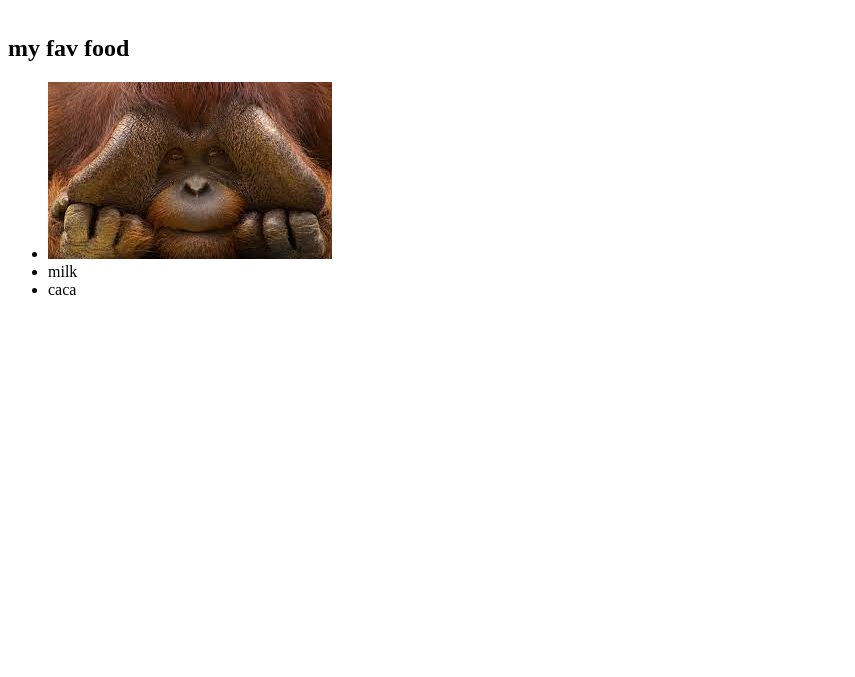
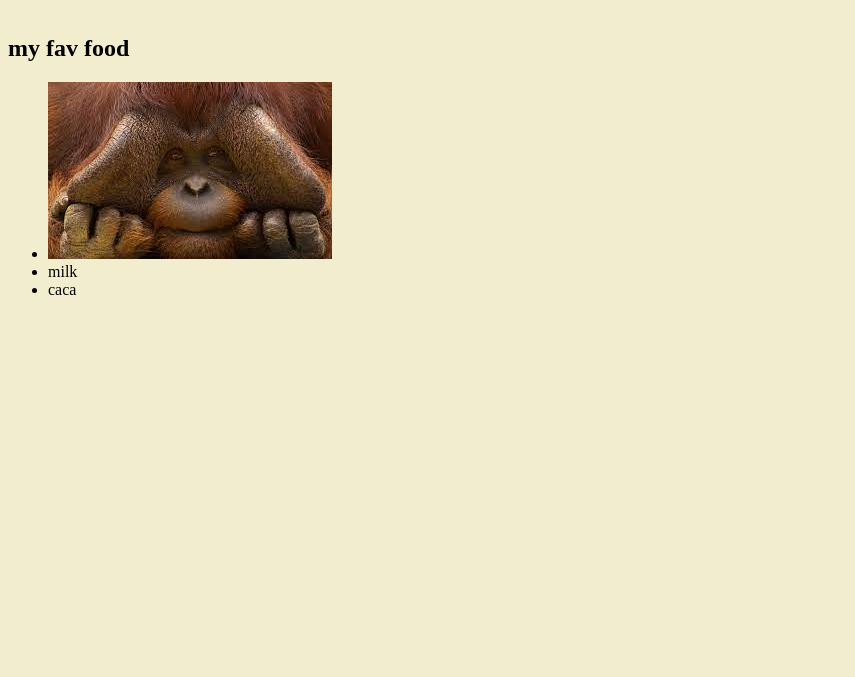
Before and after one commit to edwardshi0/Portfolio, a plain HTML site: page index.html in a window 1280 px wide. Shown: the part 123-800 px from the top of the page, without its empty margins (0-855 px from the left). Drawn offline with Linux system fonts and the light colour scheme.

Commit message:
changed background color

```diff
--- a/style.css
+++ b/style.css
@@ -4,3 +4,7 @@ div {
     font-weight: 800;
     text-align: center;
 }
+
+body {
+    background-color:rgb(243, 237, 208);
+}
```
